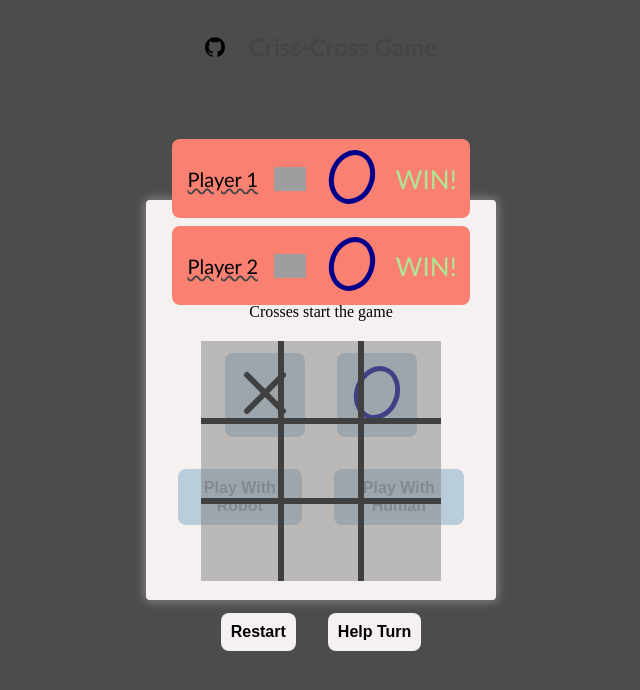
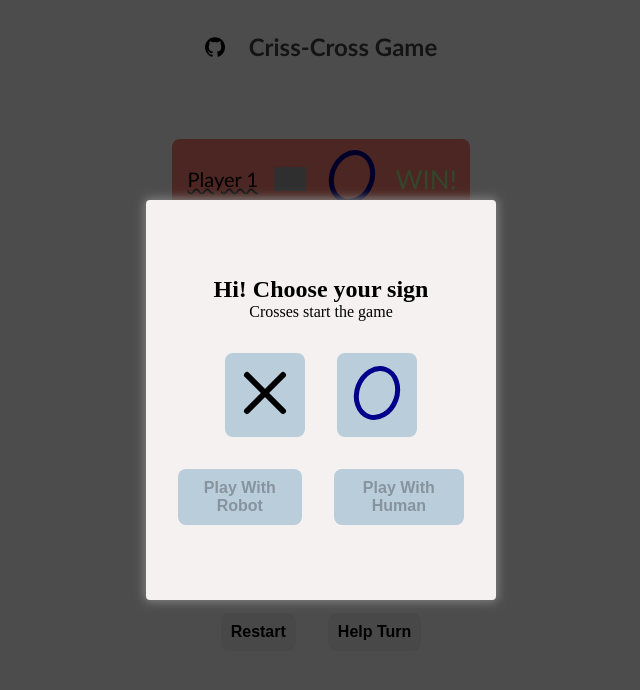
Before and after one commit to vasily-mishanin/criss-cross, a React (Vite) app: page / in a window 1280 px wide. Shown: the top 690 px of the page, without its empty margins (319-959 px from the left). Built offline with nearby package versions, Linux system fonts and the light colour scheme; grey boxes are pictures that could not be loaded.

Commit message:
fix: portal for modal window

```diff
--- a/src/components/GameSettings/GameSettings.css
+++ b/src/components/GameSettings/GameSettings.css
@@ -1,5 +1,5 @@
 .modal {
-  /* z-index: 10; */
+  z-index: 10;
   width: 350px;
   height: 400px;
   padding: 2rem;
--- a/src/index.css
+++ b/src/index.css
@@ -39,4 +39,6 @@ a:focus {
   inset: 0 0 0 0;
   background-color: black;
   opacity: 0.7;
+
+  z-index: 5;
 }
```
